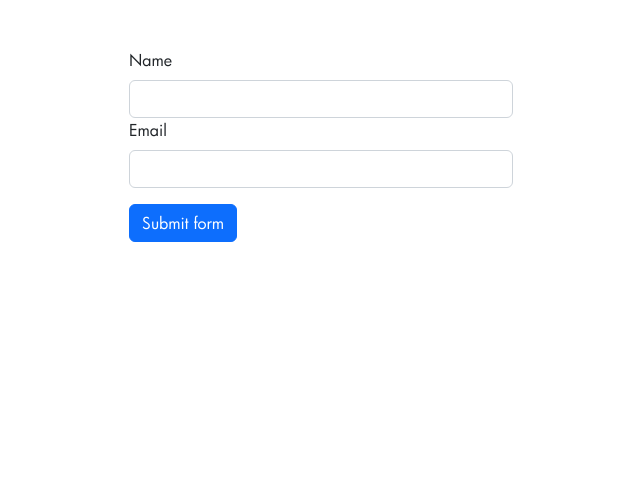
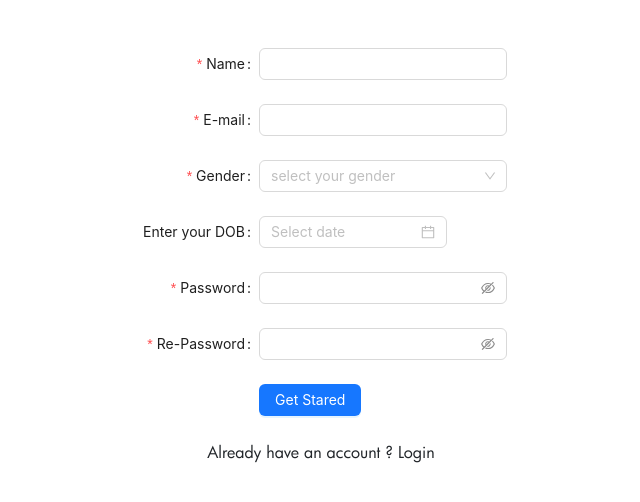
Before and after one commit to haibangdang/IQTest, a Next.js app: page /signup in a window 1280 px wide. Shown: the top 502 px of the page, without its empty margins (319-959 px from the left). Built offline with nearby package versions, Linux system fonts and the light colour scheme.

Commit message:
feat: login and signup

```diff
--- a/package.json
+++ b/package.json
@@ -31,6 +31,7 @@
     "@types/node": "18.15.6",
     "@types/react": "18.0.28",
     "@types/react-dom": "18.0.11",
+    "antd": "^5.6.1",
     "axios": "^1.3.5",
     "bootstrap": "^5.2.3",
     "formik": "^2.4.1",
--- a/src/modules/SignupPage/SignupPage.styled.ts
+++ b/src/modules/SignupPage/SignupPage.styled.ts
@@ -3,6 +3,6 @@ import styled from 'styled-components';
 
 export const SignupPageWrapper = styled.div``;
 
-export const SignupForm = styled.div`
-  width: 30%;
-`;
+export const SignupForm = styled.div``;
+
+export const Login = styled.div``;
--- a/src/modules/SignupPage/index.tsx
+++ b/src/modules/SignupPage/index.tsx
@@ -1,76 +1,174 @@
-// libs
-import type { FC } from 'react';
-import { Button, Form, InputGroup, Row } from 'react-bootstrap';
-import * as formik from 'formik';
-import * as Yup from 'yup';
+import { Button, Form, Input, Select, DatePicker } from 'antd';
+import React from 'react';
+import type { DatePickerProps } from 'antd';
 // styled-components
-import { SignupPageWrapper, SignupForm } from './SignupPage.styled';
+import { SignupPageWrapper, SignupForm, Login } from './SignupPage.styled';
+// Components
+// import CustomButton from 'src/Components/Shared/CustomButton';
 // others
+import { requestSignup } from '@/store/reducers/signup/signup.slice';
+import { useAppDispatch } from '@/store/hook';
 
-const SignupPage: FC = () => {
-  const { Formik } = formik;
+const { Option } = Select;
+const formItemLayout = {
+  labelCol: {
+    xs: { span: 24 },
+    sm: { span: 8 },
+  },
+  wrapperCol: {
+    xs: { span: 24 },
+    sm: { span: 16 },
+  },
+};
+const tailFormItemLayout = {
+  wrapperCol: {
+    xs: {
+      span: 24,
+      offset: 0,
+    },
+    sm: {
+      span: 16,
+      offset: 8,
+    },
+  },
+};
 
-  const SignupSchema = Yup.object().shape({
-    name: Yup.string()
-      .min(2, 'Too Short!')
-      .max(50, 'Too Long!')
-      .required('Required'),
-    email: Yup.string().email('Invalid email').required('Required'),
-  });
+const dateFormat = 'YYYY/MM/DD';
+
+const onChange: DatePickerProps['onChange'] = (date, dateString) => {
+  console.log(date, dateString);
+};
+const SignupPage: React.FC = () => {
+  const dispatch = useAppDispatch();
+
+  const [form] = Form.useForm();
+
+  const onFinish = (values: any) => {
+    console.log('Received values of form: ', values);
+    dispatch(
+      requestSignup({
+        jsonData: {
+          dob: '2019-05-29T03:42:00.817Z',
+          email: 'taikool2121996@gmail.com',
+          gender: 'female',
+          name: 'aaaa',
+          password: 'đââsdsa',
+          repassword: 'đââsdsa',
+        },
+      }),
+    );
+  };
+
   return (
-    <SignupPageWrapper className="d-flex justify-content-center">
-      <SignupForm className="my-5">
-        <Formik
-          validationSchema={SignupSchema}
-          initialValues={{
-            name: '',
-            email: '',
-          }}
-          onSubmit={(values) => {
-            // same shape as initial values
-            console.log(values);
-          }}
+    <SignupPageWrapper className="d-flex flex-column align-items-center mt-5">
+      <SignupForm>
+        <Form
+          {...formItemLayout}
+          form={form}
+          name="register"
+          onFinish={onFinish}
+          style={{ maxWidth: 600 }}
+          scrollToFirstError
         >
-          {({ handleSubmit, handleChange, values, touched, errors }) => (
-            <Form noValidate onSubmit={handleSubmit}>
-              <Row className="mb-3">
-                <Form.Group
-                  controlId="validationFormik102"
-                  className="position-relative"
-                >
-                  <Form.Label>Name</Form.Label>
-                  <Form.Control
-                    type="text"
-                    name="name"
-                    value={values.name}
-                    onChange={handleChange}
-                    isValid={touched.name && !errors.name}
-                  />
-                  <Form.Control.Feedback tooltip>
-                    Looks good!
-                  </Form.Control.Feedback>
-                </Form.Group>
-                <Form.Group controlId="validationFormikUsername2">
-                  <Form.Label>Email</Form.Label>
-                  <InputGroup hasValidation>
-                    <Form.Control
-                      type="email"
-                      name="email"
-                      value={values.email}
-                      onChange={handleChange}
-                      isValid={touched.email && !errors.email}
-                    />
-                    <Form.Control.Feedback type="invalid" tooltip>
-                      {errors.email}
-                    </Form.Control.Feedback>
-                  </InputGroup>
-                </Form.Group>
-              </Row>
-              <Button type="submit">Submit form</Button>
-            </Form>
-          )}
-        </Formik>
+          <Form.Item
+            name="name"
+            label="Name"
+            rules={[
+              {
+                required: true,
+                message: 'Please input your name!',
+                whitespace: true,
+              },
+            ]}
+          >
+            <Input />
+          </Form.Item>
+
+          <Form.Item
+            name="email"
+            label="E-mail"
+            rules={[
+              {
+                type: 'email',
+                message: 'The input is not valid E-mail!',
+              },
+              {
+                required: true,
+                message: 'Please input your E-mail!',
+              },
+            ]}
+          >
+            <Input />
+          </Form.Item>
+
+          <Form.Item
+            name="gender"
+            label="Gender"
+            rules={[{ required: true, message: 'Please select gender!' }]}
+          >
+            <Select placeholder="select your gender">
+              <Option value="male">Male</Option>
+              <Option value="female">Female</Option>
+              <Option value="other">Other</Option>
+            </Select>
+          </Form.Item>
+
+          <Form.Item name="dob" label="Enter your DOB">
+            <DatePicker onChange={onChange} format={dateFormat} />
+          </Form.Item>
+
+          <Form.Item
+            name="password"
+            label="Password"
+            rules={[
+              {
+                required: true,
+                message: 'Please input your password!',
+              },
+            ]}
+            hasFeedback
+          >
+            <Input.Password />
+          </Form.Item>
+
+          <Form.Item
+            name="re-password"
+            label="Re-Password"
+            dependencies={['password']}
+            hasFeedback
+            rules={[
+              {
+                required: true,
+                message: 'Please confirm your password!',
+              },
+              ({ getFieldValue }) => ({
+                validator(_, value) {
+                  if (!value || getFieldValue('password') === value) {
+                    return Promise.resolve();
+                  }
+                  return Promise.reject(
+                    new Error(
+                      'The new password that you entered do not match!',
+                    ),
+                  );
+                },
+              }),
+            ]}
+          >
+            <Input.Password />
+          </Form.Item>
+
+          <Form.Item {...tailFormItemLayout}>
+            <Button type="primary" htmlType="submit">
+              Get Stared
+            </Button>
+          </Form.Item>
+        </Form>
       </SignupForm>
+
+      <Login>
+        <p>Already have an account ? Login</p>
+      </Login>
     </SignupPageWrapper>
   );
 };
--- a/src/pages/_app.tsx
+++ b/src/pages/_app.tsx
@@ -1,16 +1,24 @@
 /* eslint-disable */
 import '../styles/global.styles.scss';
+import 'antd/dist/reset.css';
 
 import type { AppProps } from 'next/app';
 import { Provider } from 'react-redux';
 import store from '../store/index';
 import Head from 'next/head';
+import { useRouter } from 'next/router';
 
 export default function App({ Component, pageProps }: AppProps) {
+  const router = useRouter();
+  const routeName = router.route.replace('/', '');
   return (
     <Provider store={store}>
       <Head>
-        <title>Test IQ</title>
+        {router.route === '/' ? (
+          <title>Test IQ</title>
+        ) : (
+          <title>Test IQ - {routeName}</title>
+        )}
         <meta name="viewport" content="initial-scale=1.0, width=device-width" />
         <base href="/"></base>
       </Head>
--- a/src/services/signup/signupApi.ts
+++ b/src/services/signup/signupApi.ts
@@ -2,6 +2,7 @@ import ApiService from '../../utils/network';
 
 const signupApi = {
   requestSignup(SingupData: any): Promise<any> {
+    console.log('SingupData', SingupData);
     return ApiService.post(`/api/users/signup`, JSON.stringify(SingupData));
   },
 };
--- a/src/store/reducers/login/login.slice.ts
+++ b/src/store/reducers/login/login.slice.ts
@@ -1,6 +1,6 @@
 import { createSlice, PayloadAction } from '@reduxjs/toolkit';
 import { initialState } from './login.initialState';
-import { LoginPayload } from './login.types';
+// import { LoginPayload } from './login.types';
 
 const loginSlice = createSlice({
   name: 'login',
@@ -9,7 +9,8 @@ const loginSlice = createSlice({
     requestLogin(
       state,
       {}: PayloadAction<{
-        jsonData: LoginPayload;
+        // jsonData: LoginPayload;
+        jsonData: any;
       }>,
     ) {
       state.error = null;
--- a/src/store/reducers/signup/signup.saga.ts
+++ b/src/store/reducers/signup/signup.saga.ts
@@ -15,8 +15,8 @@ export function* requestSignupSaga({
   const { jsonData } = payload;
   try {
     // @ts-ignore
-    const login = yield call(signupApi.requestSignup, jsonData);
-    yield put(requestSignupSuccessful(login));
+    const signup = yield call(signupApi.requestSignup, jsonData);
+    yield put(requestSignupSuccessful(signup));
   } catch (e) {
     console.log('request singup failed : ', e);
     yield put(requestSignupFailed(e));
--- a/src/store/reducers/signup/signup.selector.ts
+++ b/src/store/reducers/signup/signup.selector.ts
@@ -1,5 +1,5 @@
 import { RootState } from '../..';
 
-export const selectLoginRequest = (state: RootState): any => {
+export const selectSignupRequest = (state: RootState): any => {
   return state.signup.data;
 };
```
Also changed, not shown: src/modules/LoginPage/index.tsx (+85 -34 lines), 2 other files (tests, documents, lock files or other folders).
